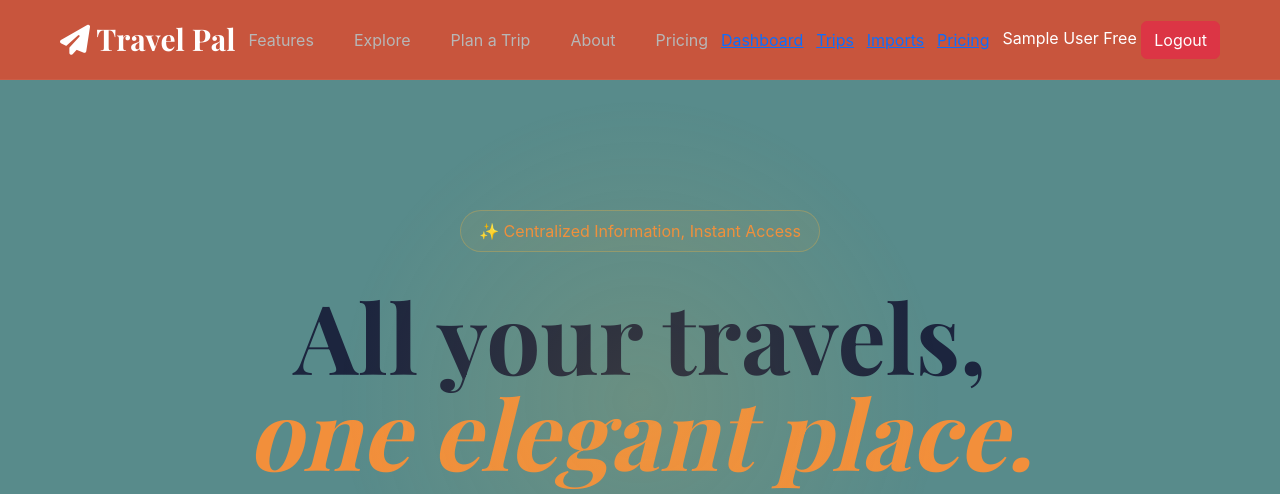
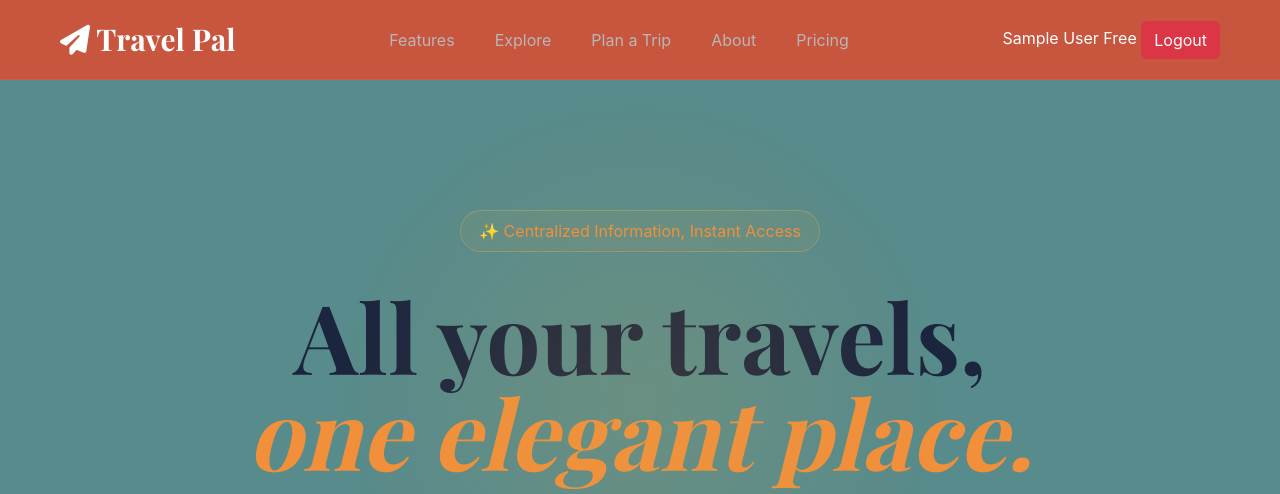
Before and after one commit to tech-stack-hub-lab/MyTravelPal, a Django app: page / in a window 1280 px wide. Shown: the top 494 px of the page. Run offline with Django 4.2, Linux system fonts and the light colour scheme; the visitor is signed in with stand-in values (Sample User, id 1); parts of the project's set-up code (start-up, migrations or seed data) failed here and were passed over.

Commit message:
chang user plan and delete pricing form homepage

```diff
--- a/homepage/templates/sidebar.html
+++ b/homepage/templates/sidebar.html
@@ -95,7 +95,7 @@
             </h1>
             <p>Manage trips, bookings and travel plans.</p>
             <span
-              class="tier-badge {% if user.is_premium %}premium{% else %}free{% endif %}"
+              class="tier-badge {% if current_plan == 'premium' %}Premium{% else %}Free{% endif %}"
               >{% if current_plan == "premium" %}Premium{% else %}Free{% endif %}</span
             >
             <button
--- a/templates/base.html
+++ b/templates/base.html
@@ -30,18 +30,11 @@
         {% endif %}
       </nav>
       {% if user.is_authenticated %}
-      <a href="{% url 'homepage:dashboard' %}">Dashboard</a>
-      <a href="{% url 'homepage:trip_list' %}">Trips</a>
-      <a href="{% url 'homepage:uploaded_files' %}">Imports</a>
-      <a href="{% url 'homepage:pricing' %}">Pricing</a>
       <div class="nav-actions">
         <span class="user-badge"
           >{{ user.get_full_name|default:user.username }}</span
         >
-        <span
-          class="tier-badge {% if user.is_premium %}premium{% else %}free{% endif %}"
-          >{% if user.is_premium %}Premium{% else %}Free{% endif %}</span
-        >
+        <span class="tier-badge {% if current_plan == 'premium' %}Premium{% else %}Free{% endif %}">{% if current_plan == "premium" %}Premium{% else %}Free{% endif %}</span>
 
         <button
           type="button"
```
